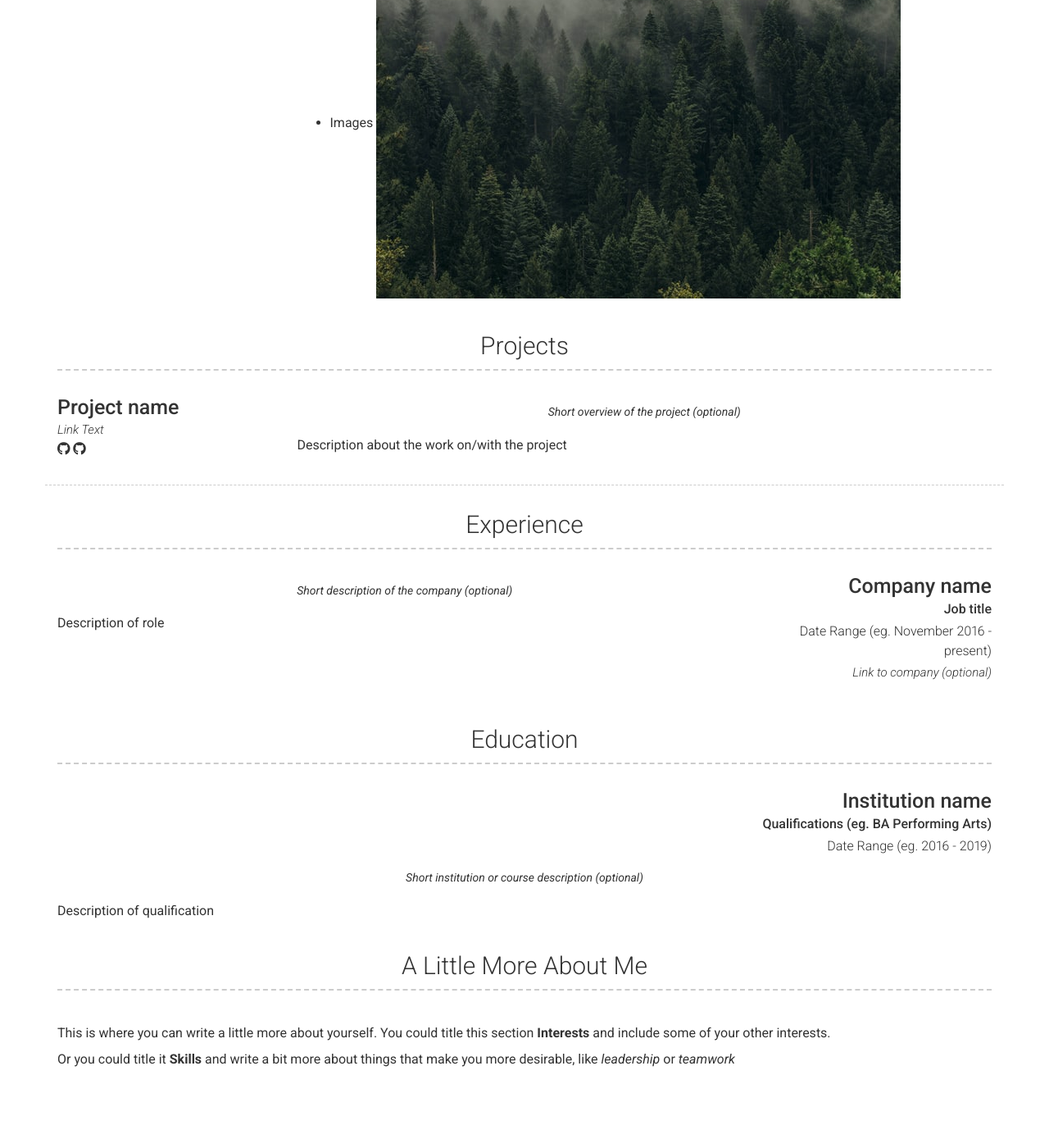
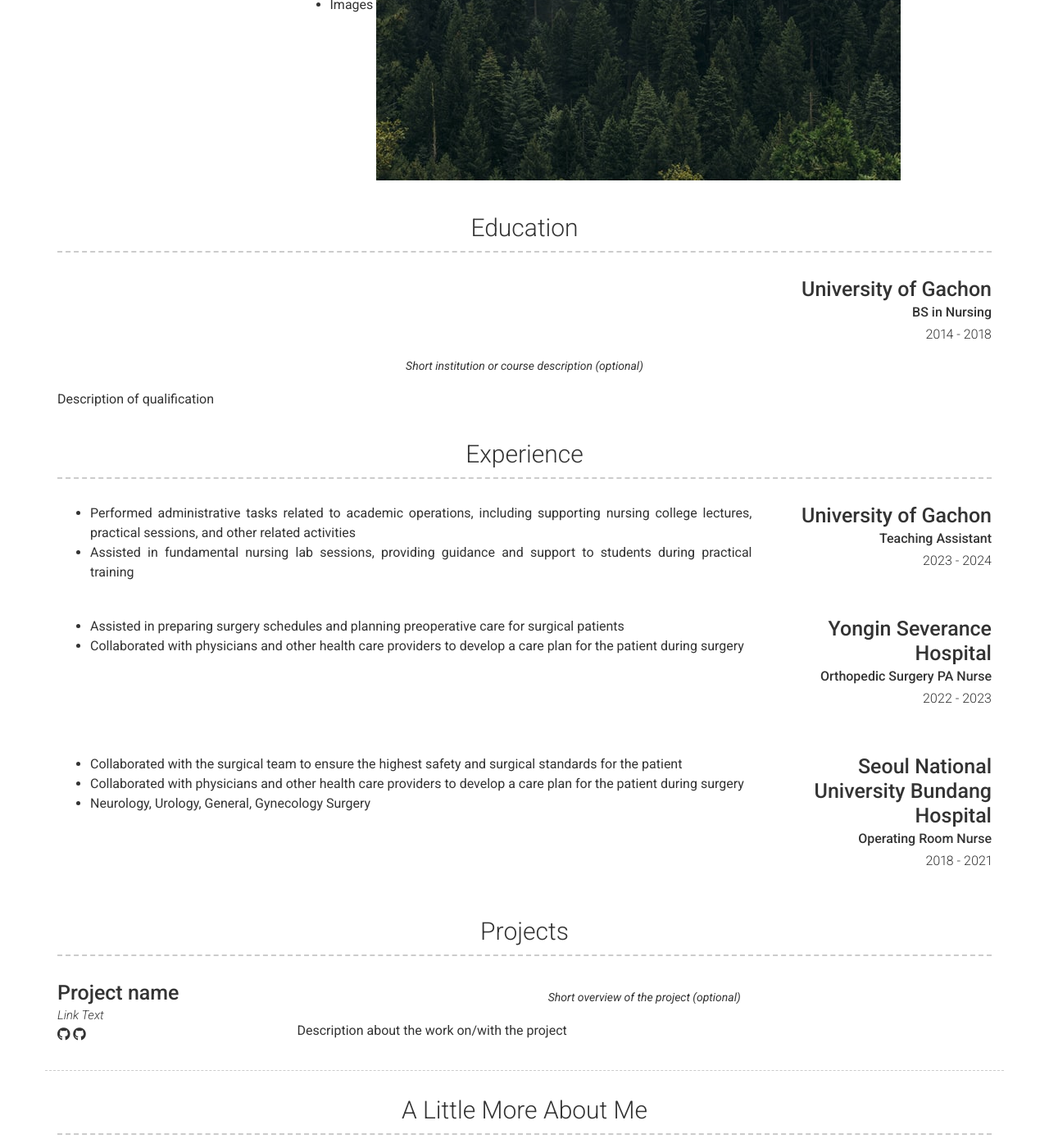
Before and after one commit to Minju-Kim1/CV, a Jekyll site: the page built from index.md, in a window 1280 px wide and 1400 px high, scrolled down 695 px. Shown: the whole window at 82% size. Built offline with Jekyll 4.4.1, drawn with Linux system fonts in a browser that asks for light colours; nearby versions of some CDN libraries; some of the changed text lies outside the part shown.

Commit message:
Second commit

```diff
--- a/Gemfile
+++ b/Gemfile
@@ -1,2 +1,3 @@
 source "https://rubygems.org"
-gemspec
+
+gem "github-pages", group: :jekyll_plugins
--- a/_config.yml
+++ b/_config.yml
@@ -1,43 +1,35 @@
 # Site
-repository: Git repository where your resume will be hosted, only required if you are hosting on GitHub (eg. sproogen/modern-resume-theme)
+repository: https://minju-kim1.github.io/CV/
 # favicon: Directory of your favicon (eg. images/favicon.ico)(optional)
 
 # Content configuration version
 version: 2
 
 # Personal info
-name: Your Name
-title: Your job title
-email: Your email (optional)
+name: Minju Kim
+title: Registered Nurse
+email: lialos@snu.ac.kr
 # email_title: Email (Email title override)
-phone: Your phone number (optional)
+phone: +82-10-2670-1078
 # phone_title: Phone (Phone title override)
-website: Your website (eg. https://google.com)(optional)
+website: https://minju-kim1.github.io/CV/
 # website_title: Web (Website title override)
 
 # Dark Mode (true/false/never)
 darkmode: false
 
 # Social links
-twitter_username: jekyllrb
-github_username:  jekyll
-stackoverflow_username: "00000001"
-dribbble_username: jekyll
-facebook_username: jekyll
-flickr_username: jekyll
-instagram_username: jekyll
-linkedin_username: jekyll
-xing_username: jekyll
-pinterest_username: jekyll
-youtube_username: jekyll
-orcid_username: 0000-0000-0000-0000
-googlescholar_username: D847cGsAAAAJ
+twitter_username: LialosK
+github_username:  Minju-Kim1
+linkedin_username: minjukim13380
+orcid_username: 0009-0002-1957-7611
+#googlescholar_username: D847cGsAAAAJ
 
 # Additional icon links
-additional_links:
-- title: Link name
-  icon: Font Awesome brand icon name (eg. fab fa-twitter) (https://fontawesome.com/icons?d=gallery&s=brands&m=free)
-  url: Link url (eg. https://google.com)
+#additional_links:
+# -title: Link name
+  #icon: Font Awesome brand icon name (eg. fab fa-twitter) (https://fontawesome.com/icons?d=gallery&s=brands&m=free)
+  #url: Link url (eg. https://google.com)
 # - title: another link
 #   icon: font awesome brand icon name (eg. fab fa-twitter) (https://fontawesome.com/icons?d=gallery&s=brands&m=free)
 #   url: Link url (eg. https://google.com)
@@ -50,7 +42,7 @@ additional_links:
 
 # About Section
 # about_title: About Me (Use this to override about section title)
-about_profile_image: Directory of profile image (eg. images/profile.jpg)
+about_profile_image: D:\git_data\MINJU KIM.jpg
 about_content: | # this will include new lines to allow paragraphs
   Write an awesome description about yourself here, this supports markdown, so you can add [links](http://foobar.com) and highlight things <mark>like this</mark>.
 
@@ -61,6 +53,54 @@ about_content: | # this will include new lines to allow paragraphs
     - Images ![alt text](/images/landscape-trees.jpg "Trees")
 
 content:
+  - title: Education
+    layout: list
+    content:
+      - layout: top-right
+        title: University of Gachon
+        sub_title: BS in Nursing
+        caption: 2014 - 2018
+        quote: >
+          Short institution or course description (optional)
+        description: | # this will include new lines to allow paragraphs
+          Description of qualification
+
+  - title: Experience
+    layout: list
+    content:
+      - layout: right
+        title: University of Gachon
+        sub_title: Teaching Assistant
+        caption: 2023 - 2024
+        #link: Link to company (optional)
+        #quote: >
+          #Short description of the company (optional)
+        description: | # this will include new lines to allow paragraphs
+          * Performed administrative tasks related to academic operations, including supporting nursing college lectures, practical sessions, and other related activities
+          * Assisted in fundamental nursing lab sessions, providing guidance and support to students during practical training
+      - layout: right
+        title: Yongin Severance Hospital
+        sub_title: Orthopedic Surgery PA Nurse
+        caption: 2022 - 2023
+        #link: Link to company (optional)
+        #quote: >
+          #Short description of the company (optional)
+        description: | # this will include new lines to allow paragraphs
+          * Assisted in preparing surgery schedules and planning preoperative care for surgical patients
+          * Collaborated with physicians and other health care providers to develop a care plan for the patient during surgery
+      - layout: right
+        title: Seoul National University Bundang Hospital
+        sub_title: Operating Room Nurse
+        caption: 2018 - 2021
+        #link: Link to company (optional)
+        #quote: >
+          #Short description of the company (optional)
+        description: | # this will include new lines to allow paragraphs
+          * Collaborated with the surgical team to ensure the highest safety and surgical standards for the patient
+          * Collaborated with physicians and other health care providers to develop a care plan for the patient during surgery
+          * Neurology, Urology, General, Gynecology Surgery
+
+
   - title: Projects # Title for the section
     layout: list # Type of content section (list/text)
     content:
@@ -81,29 +121,7 @@ content:
           Short overview of the project (optional)
         description: | # this will include new lines to allow paragraphs
           Description about the work on/with the project
-  - title: Experience
-    layout: list
-    content:
-      - layout: right
-        title: Company name
-        sub_title: Job title
-        caption: Date Range (eg. November 2016 - present)
-        link: Link to company (optional)
-        quote: >
-          Short description of the company (optional)
-        description: | # this will include new lines to allow paragraphs
-          Description of role
-  - title: Education
-    layout: list
-    content:
-      - layout: top-right
-        title: Institution name
-        sub_title: Qualifications (eg. BA Performing Arts)
-        caption: Date Range (eg. 2016 - 2019)
-        quote: >
-          Short institution or course description (optional)
-        description: | # this will include new lines to allow paragraphs
-          Description of qualification
+
   - title: A Little More About Me
     layout: text
     content: | # this will include new lines to allow paragraphs
```
Also changed, not shown: Gemfile.lock, MINJU KIM.jpg (added).
